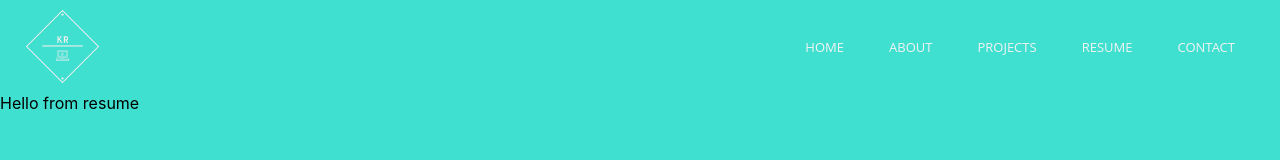
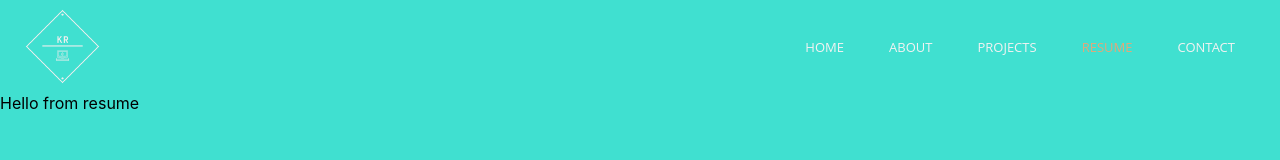
Before and after one commit to kushal96/know_about_me, a React (Create React App) app: page /resume in a window 1280 px wide. Shown: the top 160 px of the page. Built offline with nearby package versions, Linux system fonts and the light colour scheme.

Commit message:
highlight current link nav & footer completed

```diff
--- a/src/component/Nav/Navbar.css
+++ b/src/component/Nav/Navbar.css
@@ -62,11 +62,6 @@ ul{
     padding-left: 20px;
 }
 
-.main-nav-active{
-    color: red;
-}
-
-
 
 /* responsive nav bar */
 
--- a/src/component/Nav/Navbar.js
+++ b/src/component/Nav/Navbar.js
@@ -36,11 +36,11 @@ class Navbar extends Component {
                     </div>
                     <div className="navlinks">
                         <ul className={this.state.isOpen ? 'showNav' : 'undefined'}>
-                            <li><NavLink to='/' activeClassName="main-nav-active">HOME</NavLink></li>
-                            <li><NavLink to='/about' activeClassName="main-nav-active">ABOUT</NavLink></li>
-                            <li><NavLink to='/projects' activeClassName="main-nav-active">PROJECTS</NavLink></li>
-                            <li><NavLink to='/resume' activeClassName="main-nav-active">RESUME</NavLink></li>
-                            <li><NavLink to='/contact' activeClassName="main-nav-active">CONTACT</NavLink></li>
+                            <li><NavLink to='/' exact activeStyle={{color: "#E1A87A"}}>HOME</NavLink></li>
+                            <li><NavLink to='/about' exact activeStyle={{color: "#E1A87A"}}>ABOUT</NavLink></li>
+                            <li><NavLink to='/projects' exact activeStyle={{color: "#E1A87A"}}>PROJECTS</NavLink></li>
+                            <li><NavLink to='/resume' exact activeStyle={{color: "#E1A87A"}}>RESUME</NavLink></li>
+                            <li><NavLink to='/contact' exact activeStyle={{color: "#E1A87A"}}>CONTACT</NavLink></li>
                         </ul>
                     </div>
 
```
